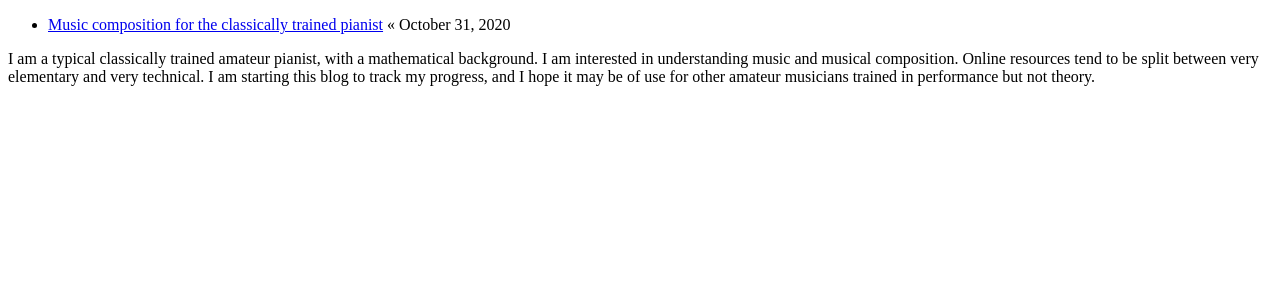
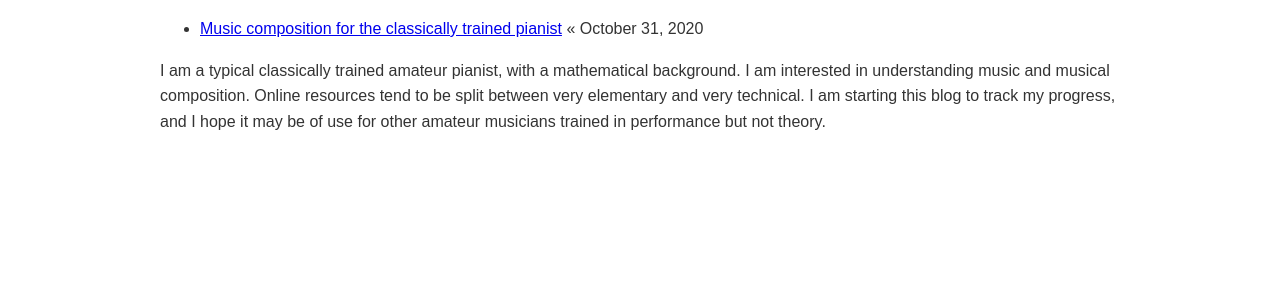
Before and after one commit to ansyblenetwork/sdg, a Jekyll site: the page built from _posts/2020-10-31-music-composition-for-the-classically-trained.html, in a window 1280 px wide. Shown: the top 300 px of the page. Built offline with Jekyll 4.4.1, drawn with Linux system fonts in a browser that asks for light colours.

Commit message:
Update page.html

```diff
--- a/_layouts/page.html
+++ b/_layouts/page.html
@@ -6,7 +6,7 @@
 		{% else %}
 			<title>Soli Deo gloria</title>
 		{% endif %}
-		<link rel="stylesheet" type="text/css" href="main.css">
+		<link rel="stylesheet" type="text/css" href="{{ "main.css" | relative_url }}">
 		<meta name="viewport" content="width=device-width, initial-scale=1.0">
    		{% seo %}
 	</head>
@@ -14,7 +14,7 @@
 	<body>
 		<ul>
 		  {% for post in site.posts %}
-		    <li><a href="{{ post.url }}">{{ post.title }}</a> &laquo; <span class="date-format">{{ post.date | date: "%B %-d, %Y" }}</span></li>
+		    <li><a href="{{ post.url | relative_url }}">{{ post.title }}</a> &laquo; <span class="date-format">{{ post.date | date: "%B %-d, %Y" }}</span></li>
 		  {% endfor %}
 		</ul>
 
```
